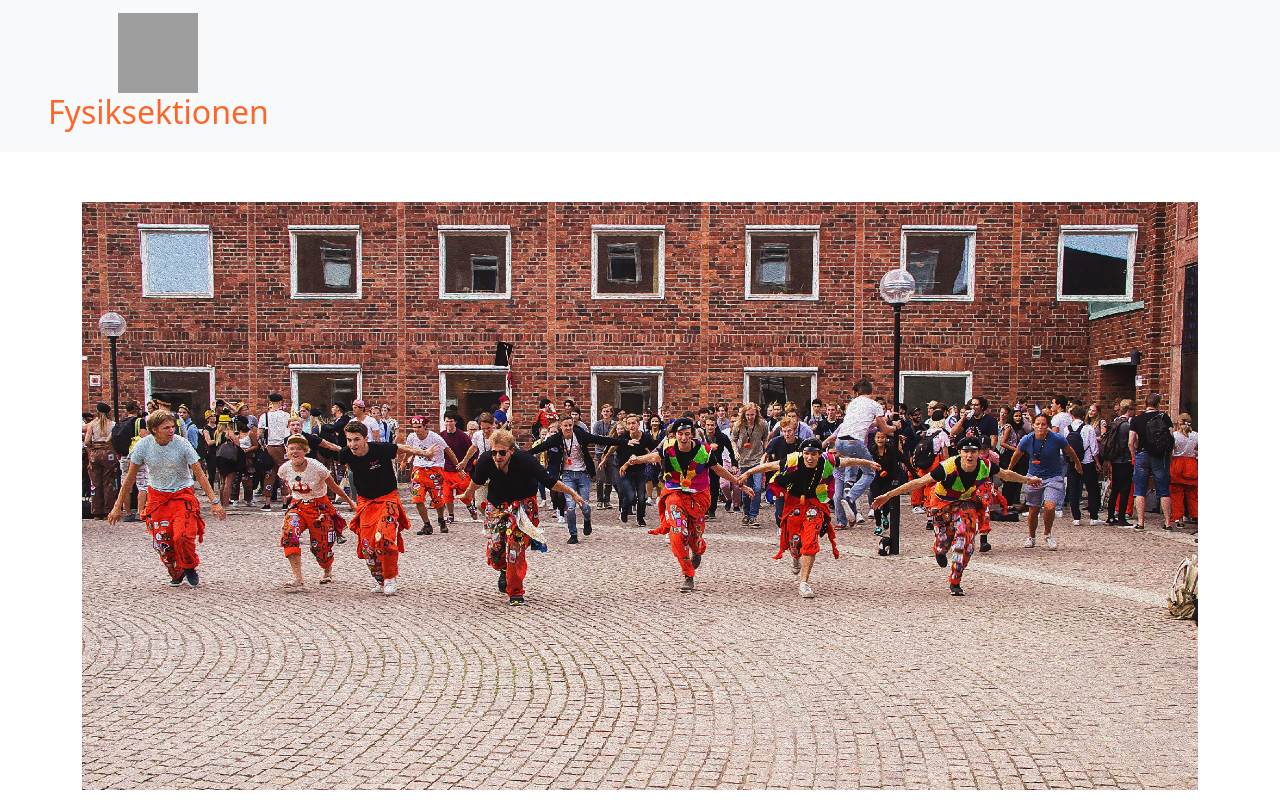
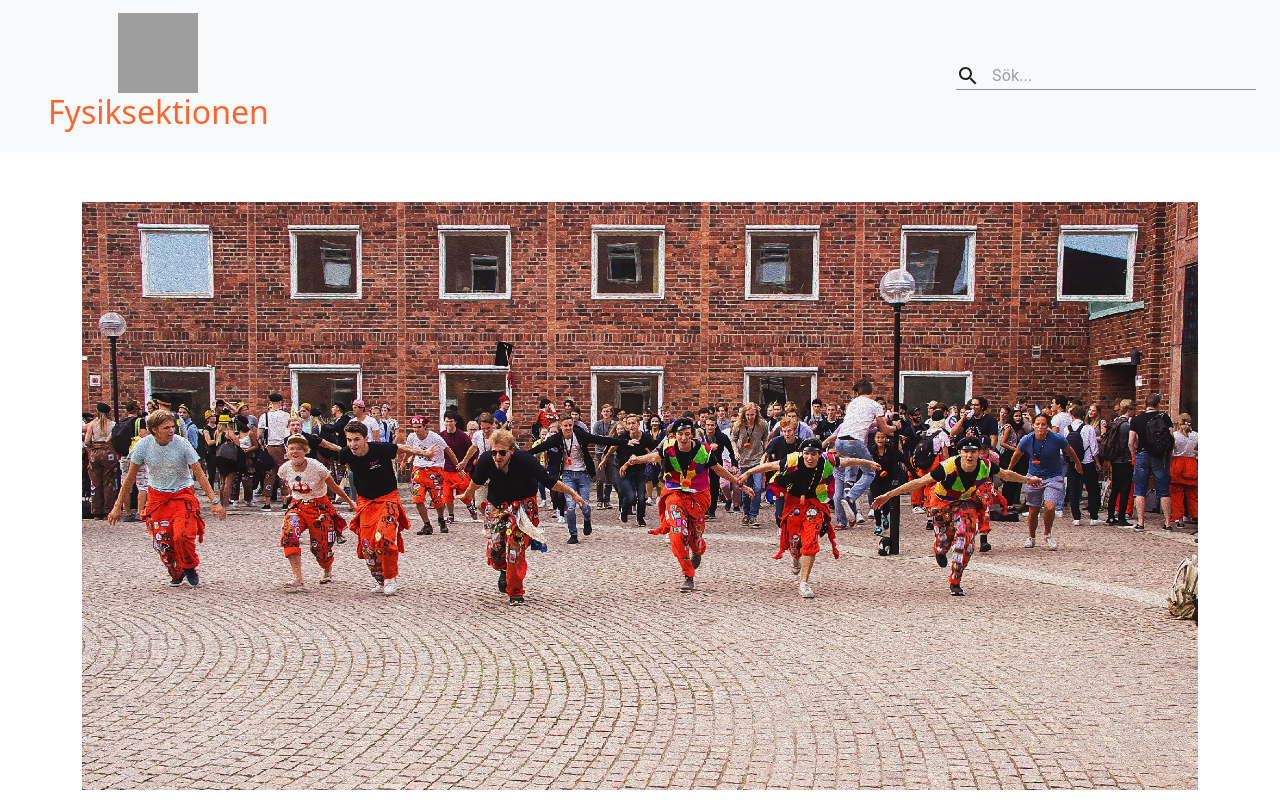
Before and after one commit to Fysiksektionen/Hemsida, a React (Create React App) app in the folder client/: page / in a window 1280 px wide. Shown: the top 800 px of the page. Built offline with nearby package versions, Linux system fonts and the light colour scheme; grey boxes are pictures that could not be loaded.

Commit message:
Search box with categorized preview of mock results.

```diff
--- a/client/package.json
+++ b/client/package.json
@@ -3,6 +3,9 @@
   "version": "0.1.0",
   "private": true,
   "dependencies": {
+    "@material-ui/core": "^4.11.3",
+    "@material-ui/icons": "^4.11.2",
+    "@material-ui/lab": "^4.0.0-alpha.57",
     "@testing-library/jest-dom": "^5.11.6",
     "@testing-library/react": "^11.2.2",
     "@testing-library/user-event": "^12.6.0",
--- a/client/src/components/header.tsx
+++ b/client/src/components/header.tsx
@@ -1,16 +1,18 @@
 import React from 'react';
 import logo from '../Fysiksektionen_logo.svg';
 import './header.css'
+import { GroupedSearch, SearchField } from './search-box';
 
 function Header() {
   return (
     <div className="navbar sticky-top bg-light">
-
-        <a className="navbar-brand mx-5 text-center" href="/">
-            <img src={logo} width="80" height="80" alt="" />
-            <h2>Fysiksektionen</h2>
-        </a>
-
+      <a className="navbar-brand mx-5 text-center" href="/">
+          <img src={logo} width="80" height="80" alt="" />
+          <h2>Fysiksektionen</h2>
+      </a>
+      <div className="mx-4">
+        <GroupedSearch/>
+      </div>
     </div>
   );
 }
--- /dev/null
+++ b/client/src/components/search-box.tsx
@@ -0,0 +1,61 @@
+/* eslint-disable no-use-before-define */
+import React from 'react';
+import Autocomplete from '@material-ui/lab/Autocomplete';
+import SearchIcon from '@material-ui/icons/Search';
+import { TextField, InputAdornment } from '@material-ui/core';
+
+interface ISearchField {
+  // Need this to access InputProps since it is passed by Autocomplete-component.
+  // We use it to not override the entire InputProps when simply editing startAdornment.
+  InputProps?: any;
+}
+
+export function SearchField({InputProps, ...params}: ISearchField) {
+  // TODO applicera locale sv/en på denna label.
+  return (
+    <TextField
+    variant="standard"
+    placeholder="Sök..."
+    // Note ordering of InputProps *after* params
+    // since it will be overwritten otherwise.
+    {...params}
+    InputProps={{...InputProps,
+      startAdornment: (
+        <InputAdornment position="start">
+          <SearchIcon/>
+        </InputAdornment>
+      ),
+    }}
+    />
+  )
+}
+
+const pageResults : IResult[] = [
+  {type: "news", title: "Terminal-torsdag med F.dev"},
+  {type: "news", title: "Det blir en mottagning!"},
+  {type: "news", title: "Snart är det dags för häv!"},
+  {type: "news", title: "En fest utan dess like"},
+  {type: "event", title: "Häv"},
+  {type: "event", title: "Mottagningen 2020"},
+  {type: "event", title: "Terminal-Torsdag"},
+]
+
+export function GroupedSearch() {
+  return (
+    <Autocomplete
+      freeSolo
+      openOnFocus={false}
+      // TODO here we can sort the options if we want to
+      options={pageResults}
+      groupBy={(option: IResult) => option.type.toUpperCase()}
+      getOptionLabel={(option: IResult) => option.title}
+      style={{ width: 300 }}
+      renderInput={(params) => <SearchField {...params}/>}
+    />
+  );
+}
+
+interface IResult {
+  type: string;
+  title: string;
+}
```
Also changed, not shown: 1 other file (tests, documents, lock files or other folders).
